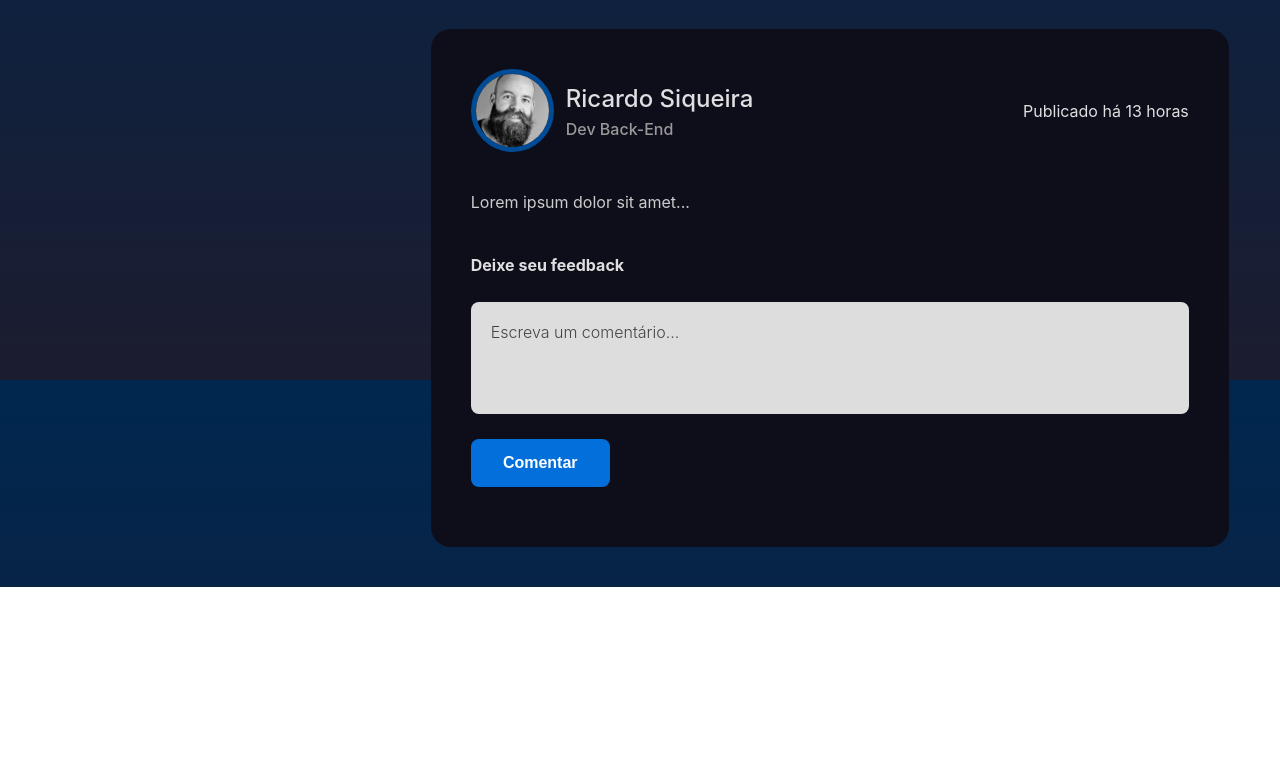
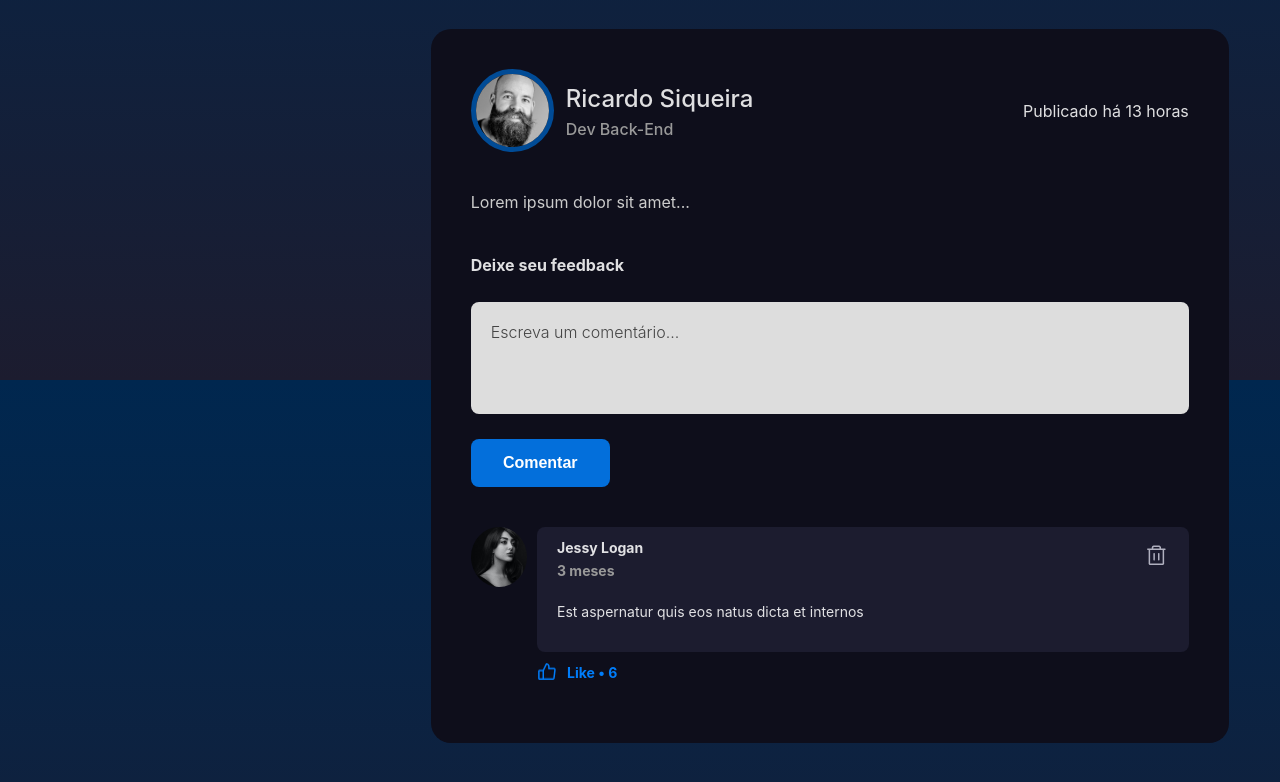
Before and after one commit to berthrage/INFeed-INJunior25.1, a React (Vite) app: page / in a window 1280 px wide. Shown: the part 1220-2002 px from the top of the page. Before the commit the page ends 1807 px from the top, so only its background shows below. Built offline with nearby package versions, Linux system fonts and the light colour scheme.

Commit message:
feat: Fade-in anim nos comentários

```diff
--- a/src/components/CommentCard/index.tsx
+++ b/src/components/CommentCard/index.tsx
@@ -20,8 +20,7 @@ const customPtBR: Locale = {
 export default function CommentCard(props: CommentProperties
         & { onDelete: (commentId: string) => void }
         & { onGiveLike: (commentId: string) => void}
-        & { onUndoLike: (commentId: string) => void}
-        & {postFadedIn: boolean}) {
+        & { onUndoLike: (commentId: string) => void}) {
 
     const [isVisible, setIsVisible] = useState(false);
     const cardRef = useRef<HTMLDivElement>(null);
@@ -43,7 +42,7 @@ export default function CommentCard(props: CommentProperties
     useEffect(() => {
         const observer = new IntersectionObserver(
             (entries) => {
-                if (entries[0].isIntersecting && props.postFadedIn) {
+                if (entries[0].isIntersecting) {
                     setIsVisible(true);
                     observer.disconnect();
                 }
@@ -69,7 +68,7 @@ export default function CommentCard(props: CommentProperties
 
     return (
         <>
-            <div ref={cardRef} className={`${styles.card}`}>
+            <div ref={cardRef} className={`${styles.card} ${isVisible ? styles.fadeIn : ""}`}>
                 <div className={styles.topBox}>
                     <img className={styles.authorPhoto} src={props.authorPhoto}></img>
                     <div className={styles.commentLikeBox}>
--- a/src/components/CommentCard/styles.module.css
+++ b/src/components/CommentCard/styles.module.css
@@ -1,6 +1,14 @@
 .card {
     display: flex;
     flex-direction: column;
+    opacity: 0;
+    transform: translateY(-150px);
+    transition: 0.6s ease-in-out;
+
+}
+.card.fadeIn {
+    opacity: 1;
+    transform: translateY(0);
 }
 
 .topBox {
--- a/src/components/Feed/index.tsx
+++ b/src/components/Feed/index.tsx
@@ -5,6 +5,7 @@ import thaisPhoto from "../../assets/images/thais.jpg"
 import ricardoPhoto from "../../assets/images/ricardo.jpg"
 import felyppePhoto from "../../assets/images/felyppe.jpg"
 import mellanyPhoto from "../../assets/images/mellany.jpg"
+import jessyPhoto from "../../assets/images/jessy.jpg"
 import { useState } from "react"
 import { CommentProperties } from "../../types/CommentProperties"
 import { PostProperties } from "../../types/PostProperties"
@@ -50,7 +51,15 @@ Non quos omnis ut autem labore nam vero consequatur est porro similique ad adipi
             authorPhoto: ricardoPhoto,
             content: `Lorem ipsum dolor sit amet...`,
             timestamp: "2025-02-22T12:00:00Z",
-            comments: []
+            comments: [{
+                id: '0',
+                author: 'Jessy Logan',
+                authorPhoto: jessyPhoto,
+                content: 'Est aspernatur quis eos natus dicta et internos',
+                timestamp: '2024-11-22T12:00:00Z',
+                likes: 6,
+                liked: true,
+            }]
         }
     ]);
 
--- a/src/components/PostCard/index.tsx
+++ b/src/components/PostCard/index.tsx
@@ -27,7 +27,6 @@ export default function PostCard(props: PostProperties
     const cardRef = useRef<HTMLDivElement>(null);
     const [newContent, setNewContent] = useState('');
     const [timeAgo, setTimeAgo] = useState(() => formatDistanceToNow(parseISO(props.timestamp), { locale: customPtBR }));
-    const postFaded = useRef(false);
 
     const handleDeleteComment = (commentId: string) => {
         props.onDeleteComment(props.id, commentId);
@@ -52,10 +51,9 @@ export default function PostCard(props: PostProperties
             (entries) => {
                 if (entries[0].isIntersecting) {
                     setIsVisible(true);
-                    postFaded.current = true;
                     observer.disconnect();
                 }
-            }, { threshold: 0.3 } // Trigger when 30% of the card is visible
+            }, { threshold: 0.2 } // Trigger when 20% of the card is visible
         );
 
         if (cardRef.current) {
@@ -124,7 +122,6 @@ export default function PostCard(props: PostProperties
                                 onDelete={handleDeleteComment}
                                 onGiveLike={handleGiveCommentLike}
                                 onUndoLike={handleUndoCommentLike}
-                                postFadedIn={postFaded.current}
                                 >
                             </CommentCard>
                         )}
```
